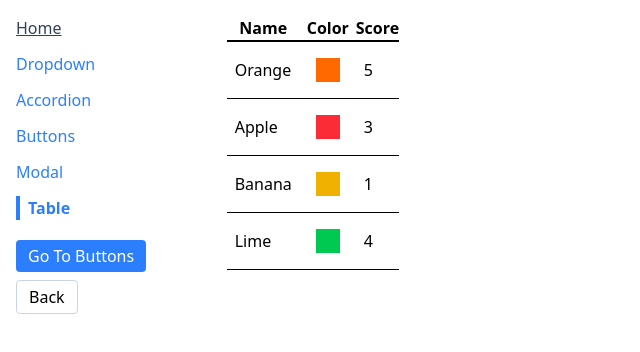
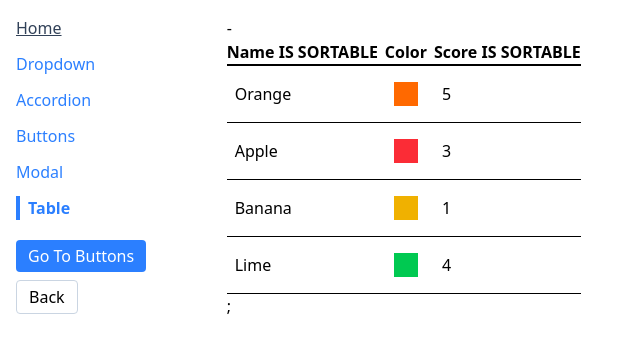
Before and after one commit to chee86j/Python_Practice, a React app in the folder JavaScript Practice/Projects/Project6NavBarReactRouter/comps/: page /table in a window 1280 px wide. Shown: the top 352 px of the page, without its empty margins (0-640 px from the left). Built offline with nearby package versions, Linux system fonts and the light colour scheme; the HTML template or start-up script is replaced by a standard one.

Commit message:
feat(table): add sortable header click state and format table components

```diff
--- a/JavaScript Practice/Projects/Project6NavBarReactRouter/comps/src/components/SortableTable.js
+++ b/JavaScript Practice/Projects/Project6NavBarReactRouter/comps/src/components/SortableTable.js
@@ -1,20 +1,55 @@
-import Table from './Table'
+import { useState } from "react";
+import Table from "./Table";
 
 function SortableTable(props) {
-    const { config } = props
+  const [sortOrder, setSortOrder] = useState(null);
+  const [sortBy, setSortBy] = useState(null);
+  const { config } = props;
 
-    const updatedConfig = config.map((column) => {
-        if (!column.sortValue) {
-            return column
-        }
+  /*
+     This is our updated list of config objects that we will pass to the Table
+     component. We map over the original config & check if each column has a
+     sortValue function. If it does, we create a new column object that includes
+     a custom header function which returns a <th> element with the label & an
+     indication that it's sortable. If the column doesn't have a sortValue, we
+     return it unchanged.
+    */
 
-        return {
-            ...column,
-            header: () => <th>{column.label} IS SORTABLE</th>
-        }
-    })
+  const handleClick = (label) => {
+    if (sortOrder === null) {
+      setSortOrder("asc");
+      setSortBy(label);
+    } else if (sortOrder === "asc") {
+      setSortOrder("desc");
+      setSortBy(label);
+    } else if (sortOrder === "desc") {
+      setSortOrder(null);
+      setSortBy(null);
+    }
+  };
 
-    return <Table {...props} />
+  const updatedConfig = config.map((column) => {
+    if (!column.sortValue) {
+      return column;
+    }
+
+    return {
+      ...column,
+      header: () => (
+        <th onClick={() => handleClick(column.label)}>
+          {column.label} IS SORTABLE
+        </th>
+      ),
+    };
+  });
+
+  return (
+    <div>
+      {sortOrder} - {sortBy}
+      <Table {...props} config={updatedConfig} />;
+    </div>
+  );
+  // the secondary config argument will overwrite the original config in {...props} when passed to Table, allowing us to inject our custom headers for sortable columns without modifying the original config object.
 }
 
-export default SortableTable
+export default SortableTable;
--- a/JavaScript Practice/Projects/Project6NavBarReactRouter/comps/src/components/Table.js
+++ b/JavaScript Practice/Projects/Project6NavBarReactRouter/comps/src/components/Table.js
@@ -13,7 +13,7 @@ import { Fragment } from "react";
 function Table({ data, config, keyFn }) {
   const renderedHeaders = config.map((column) => {
     if (column.header) {
-        return <Fragment key={column.label}>{column.header()}</Fragment>
+      return <Fragment key={column.label}>{column.header()}</Fragment>;
     }
     return <th key={column.label}>{column.label}</th>;
   });
--- a/JavaScript Practice/Projects/Project6NavBarReactRouter/comps/src/pages/TablePage.js
+++ b/JavaScript Practice/Projects/Project6NavBarReactRouter/comps/src/pages/TablePage.js
@@ -1,16 +1,16 @@
-import Table from '../components/Table'
-import SortableTable from '../components/SortableTable'
+import Table from "../components/Table";
+import SortableTable from "../components/SortableTable";
 /* TablePage provides row data plus a column config object to the reusable Table component.
    Each config item defines a label, a render function for cell content, and an optional custom header.
    keyFn returns a stable unique value for each row so React can track row updates correctly.
 */
 function TablePage() {
   const data = [
-    {name: 'Orange', color: 'bg-orange-500', score: 5},
-    {name: 'Apple', color: 'bg-red-500', score: 3},
-    {name: 'Banana', color: 'bg-yellow-500', score: 1},
-    {name: 'Lime', color: 'bg-green-500', score: 4},
-  ]
+    { name: "Orange", color: "bg-orange-500", score: 5 },
+    { name: "Apple", color: "bg-red-500", score: 3 },
+    { name: "Banana", color: "bg-yellow-500", score: 1 },
+    { name: "Lime", color: "bg-green-500", score: 4 },
+  ];
 
   /* The purpose of the config array is to define how each column in the table should be rendered.
   Each object in the config array represents a column and contains:
@@ -20,30 +20,30 @@ function TablePage() {
 */
   const config = [
     {
-        label: 'Name',
-        render: (fruit) => fruit.name,
-        sortValue: (fruit) => fruit.name
-     },
-    {
-        label: 'Color',
-        render: (fruit) => <div className={`p-3 m-2 ${fruit.color}`} />
+      label: "Name",
+      render: (fruit) => fruit.name,
+      sortValue: (fruit) => fruit.name,
     },
     {
-        label: 'Score',
-        render: (fruit) => fruit.score,
-        sortValue: (fruit) => fruit.score
+      label: "Color",
+      render: (fruit) => <div className={`p-3 m-2 ${fruit.color}`} />,
     },
-  ]
+    {
+      label: "Score",
+      render: (fruit) => fruit.score,
+      sortValue: (fruit) => fruit.score,
+    },
+  ];
 
   const keyFn = (fruit) => {
-    return fruit.name
-  }
+    return fruit.name;
+  };
 
   return (
     <div>
-        <SortableTable data={data} config={config} keyFn={keyFn} />
+      <SortableTable data={data} config={config} keyFn={keyFn} />
     </div>
-    )
+  );
 }
 
-export default TablePage
+export default TablePage;
```
